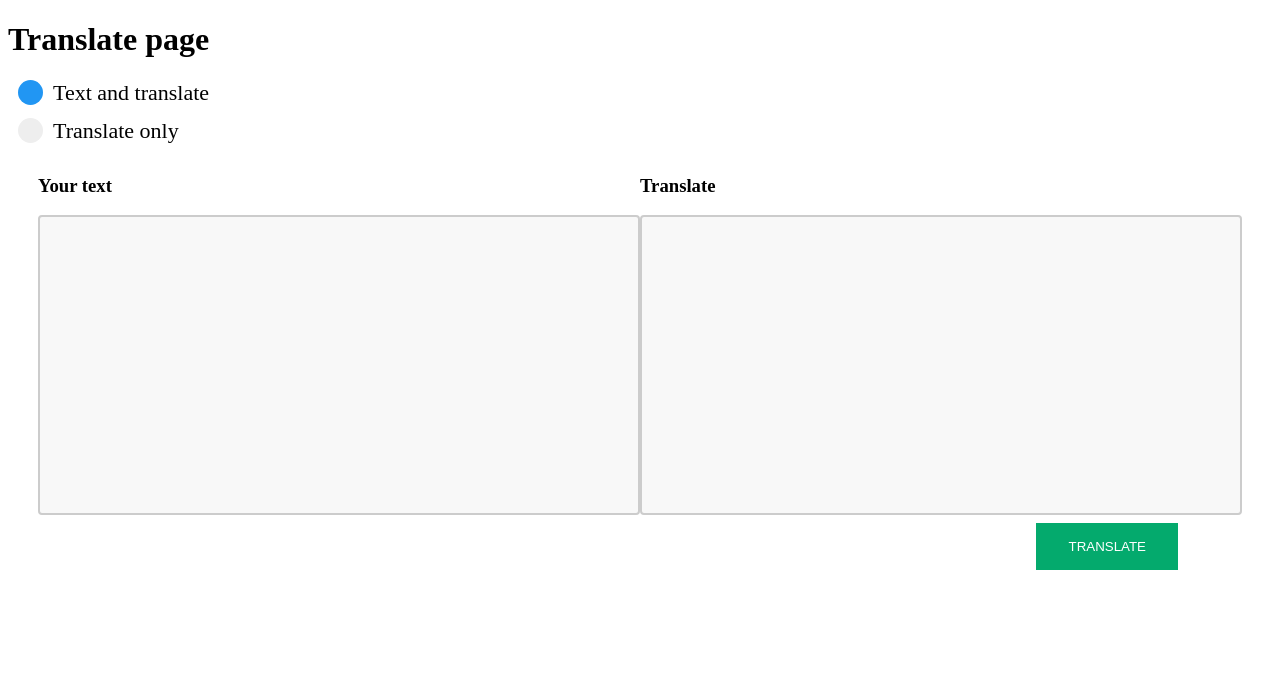
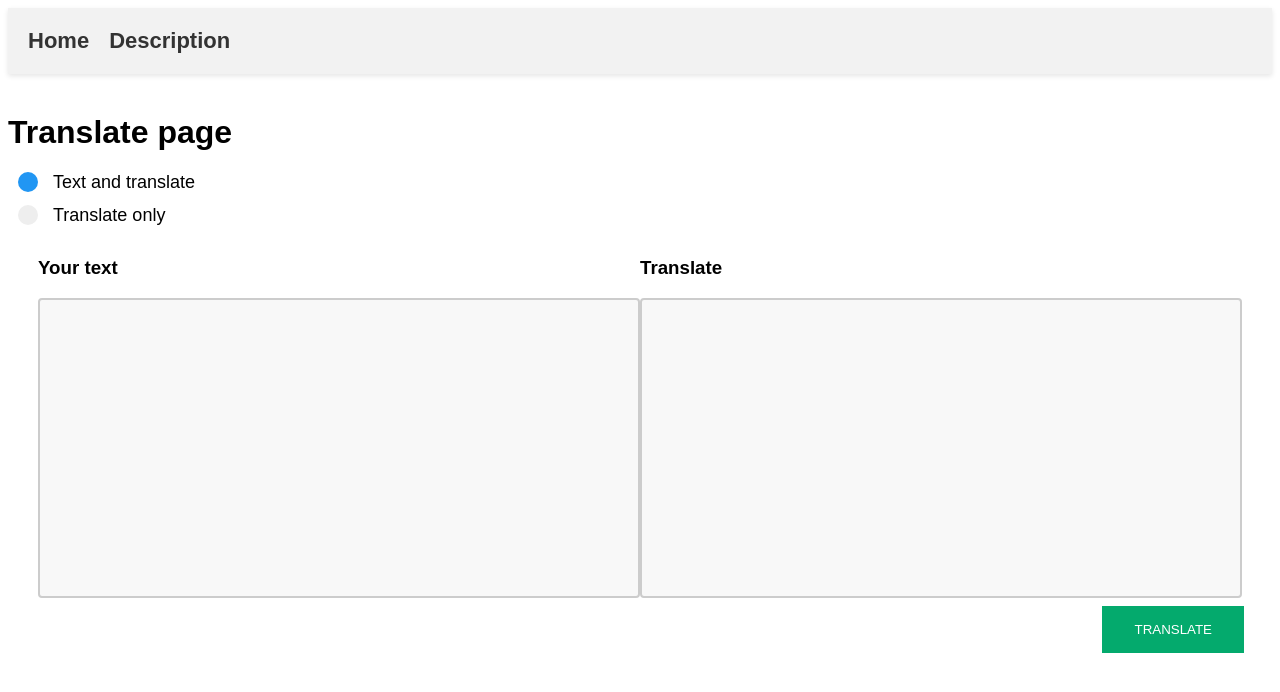
Before and after one commit to Mr-Keks/web_pdf_translator, a Django app: page / in a window 1280 px wide. Shown: the top 692 px of the page. Run offline with Django 4.2, Linux system fonts and the light colour scheme.

Commit message:
added base and description pages. split styles

```diff
--- /dev/null
+++ b/static/styles/base_styles.css
@@ -0,0 +1,43 @@
+body{
+    margin: 10;
+    padding: 0;
+    font-family: Arial, sans-serif;
+}
+
+header {
+    margin: 0;
+    background-color: #f2f2f2;
+    padding: 20px;
+    box-shadow: 0 2px 5px rgba(0, 0, 0, 0.1);
+}
+
+nav ul {
+    list-style-type: none;
+    margin: 0;
+    padding: 0;
+    display: flex;
+}
+
+nav ul li {
+    margin-right: 20px;
+}
+
+nav ul li:last-child {
+    margin-right: 0;
+}
+
+nav ul li a {
+    text-decoration: none;
+    color: #333;
+    font-weight: bold;
+    font-size: 22px;
+    transition: color 0.3s;
+}
+
+nav ul li a:hover {
+    color: #007bff;
+}
+
+h1 {
+    margin-top: 40px;
+}
--- /dev/null
+++ b/static/styles/description_page_styles.css
@@ -0,0 +1,5 @@
+.desc{
+    margin-top: 50px;
+    margin-left: 100px;
+    margin-right: 100px;
+}
--- a/static/styles/style.css
+++ b/static/styles/translate_page_styles.css
@@ -24,7 +24,7 @@ textarea{
     margin: 4px 2px;
     cursor: pointer;
     position: absolute;
-    right: 100px;
+    right: 34px;
     }
 
  .container-1{
@@ -52,7 +52,7 @@ textarea{
     padding-left: 35px;
     margin-bottom: 12px;
     cursor: pointer;
-    font-size: 22px;
+    font-size: 18px;
     -webkit-user-select: none;
     -moz-user-select: none;
     -ms-user-select: none;
@@ -71,8 +71,8 @@ textarea{
     position: absolute;
     top: 0;
     left: 0;
-    height: 25px;
-    width: 25px;
+    height: 20px;
+    width: 20px;
     background-color: #eee;
     border-radius: 50%;
     }
--- /dev/null
+++ b/translator/templates/base.html
@@ -0,0 +1,26 @@
+{% load static %}
+
+<!DOCTYPE html>
+<html>
+<head>
+    <meta charset="utf-8">
+	<meta name="viewport" content="width=device-width, initial-scale=1">
+	<link rel="stylesheet" type="text/css" href="{% static 'styles/base_styles.css' %}">
+    {% block head %}
+    {% endblock %}
+
+</head>
+<body>
+    <header>
+		<nav>
+			<ul>
+				<li><a href="{% url 'translate_page' %}">Home</a></li>
+				<li><a href="{% url 'description_page' %}">Description</a></li>
+			</ul>
+		</nav>
+	</header>
+    {% block body %}
+    {% endblock %}
+
+</body>
+</html>
--- a/translator/templates/translate_page.html
+++ b/translator/templates/translate_page.html
@@ -1,14 +1,12 @@
+{% extends 'base.html' %}
 {% load static %}
 
-<!DOCTYPE html>
-<html>
-<head>
-	<meta charset="utf-8">
-	<meta name="viewport" content="width=device-width, initial-scale=1">
-	<link rel="stylesheet" type="text/css" href="{% static 'styles/style.css' %}">
+{% block head %}
+	<link rel="stylesheet" type="text/css" href="{% static 'styles/translate_page_styles.css' %}">
 	<title>Translate page</title>
-</head>
-<body>
+{% endblock %}
+
+{% block body %}
 	<h1>Translate page</h1>
 	<form action="{% url 'translate_page' %}" method="post" class="form_translate">
 		{% csrf_token %}
@@ -37,6 +35,4 @@
 	</form>
 
 	<script type="text/javascript" src="{% static 'js/main_page.js' %}"></script>
-
-</body>
-</html>
+{% endblock %}
--- a/translator/urls.py
+++ b/translator/urls.py
@@ -4,5 +4,6 @@ from translator import views
 
 
 urlpatterns = [
-	path('', views.translate_page.as_view(), name="translate_page"),
+	path('', views.TranslatePage.as_view(), name="translate_page"),
+    path('description/', views.DescriptionPage.as_view(), name="description_page"),
 ]
--- a/translator/views.py
+++ b/translator/views.py
@@ -1,7 +1,7 @@
 from django.shortcuts import render
 from django.http import HttpResponseRedirect
 from django.urls import reverse
-from django.views.generic import FormView
+from django.views.generic import FormView, TemplateView
 
 from googletrans import Translator
 
@@ -10,7 +10,7 @@ import re
 from translator import forms
 
 
-class translate_page(FormView):
+class TranslatePage(FormView):
 	'''
 	Translate page view
 	'''
@@ -53,3 +53,10 @@ class translate_page(FormView):
 			return render(request, 'translate_page.html', {"form": form})
 		else:
 			return self.form_invalid(form)
+
+class DescriptionPage(TemplateView):
+	'''
+	View generate template with describing app features.
+	'''
+
+	template_name = 'describe_page.html'
```
Also changed, not shown: translator/templates/describe_page.html (added, +34 -0 lines).
